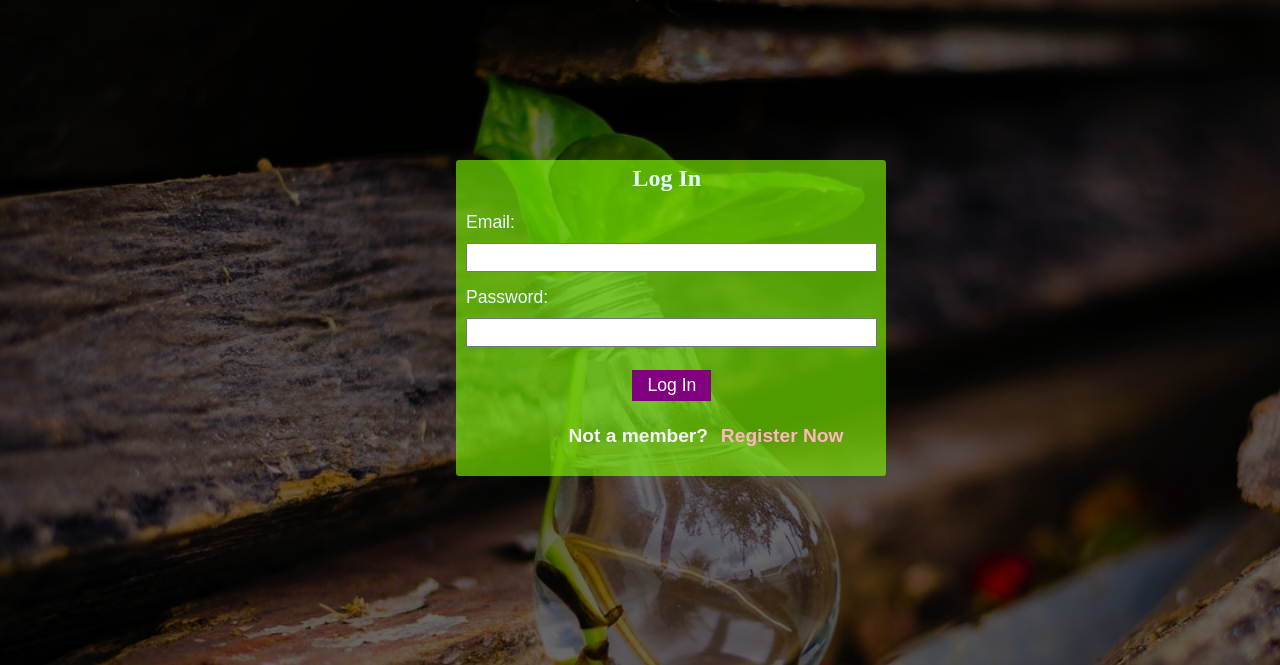
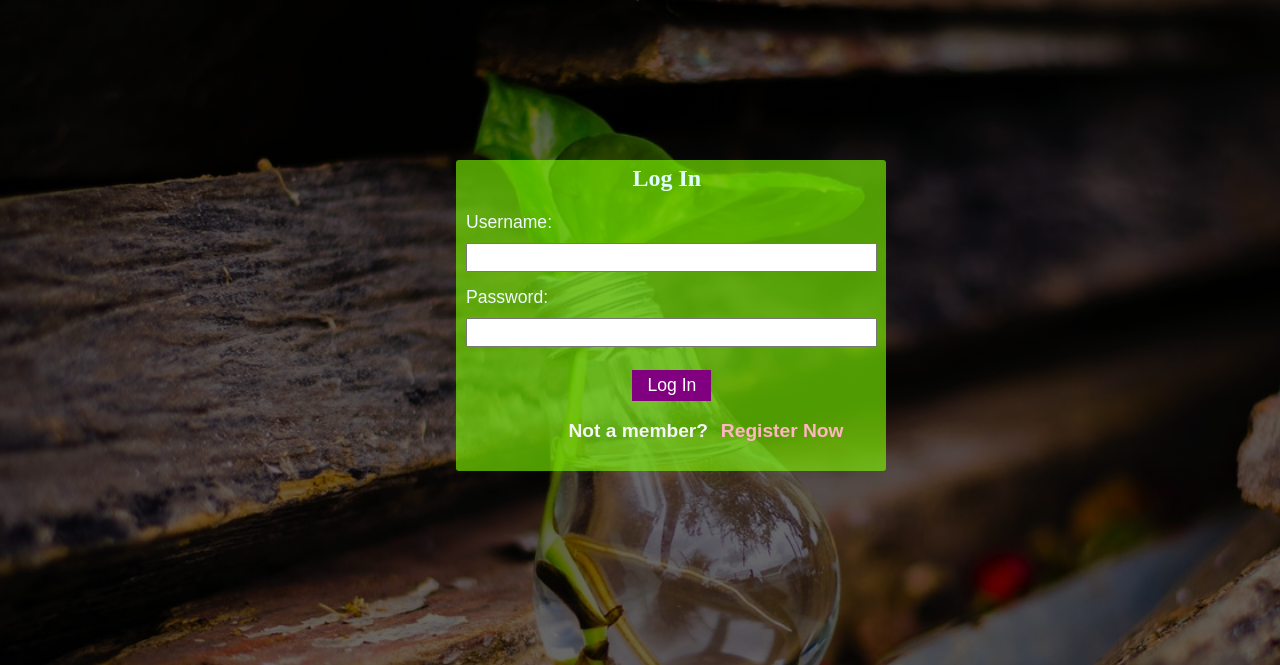
Before and after one commit to Amansingh1202/QandA_app, a Django app: page /login/ in a window 1280 px wide. Shown: the top 665 px of the page. Run offline with Django 3.2, Linux system fonts and the light colour scheme.

Commit message:
completed login system

```diff
--- a/QandA_app/urls.py
+++ b/QandA_app/urls.py
@@ -22,5 +22,6 @@ urlpatterns = [
     path('',views.index),
     path('login/',views.login),
     path('index/',views.main),
+    path('index/login/',views.login),
     path('admin/', admin.site.urls),
 ]
--- a/quiz/views.py
+++ b/quiz/views.py
@@ -1,48 +1,42 @@
 from django.shortcuts import render,redirect
 from quiz import models
 from django.contrib import messages
-from django.contrib.auth.hashers import check_password,make_password
+from django.contrib.auth.models import User
+from django.contrib.auth import authenticate
+from django.contrib.auth.decorators import login_required
+
 
 def index(request):
     if request.method == "POST":
         name = request.POST['name']
         email = request.POST['email']
         password = request.POST['password']
-        user = models.User.objects.filter(email=email).all()
-        if not user:
-            newUser = models.User(full_name=name,email=email,   password=password)
-            newUser.save()
-            return redirect('login/')
-        else:
+        try:
+            user = User.objects.create_user(name,email,password)
+            user.save()
+        except:
             context = {}
-            context['error'] = "Email already exists!!"
+            context['error'] = "Username already taken!!"
             return render(request,'quiz/index.html',context)
-    elif request.method == "GET":
+        return redirect('login/')
+    else:
         return render(request,'quiz/index.html')
 
 def login(request):
     if request.method == "GET":
         return render(request,'quiz/login.html')
     elif request.method == "POST":
-        email = request.POST['email']
+        username = request.POST['username']
         password = request.POST['password']
-        user = models.User.objects.filter(email=email).first()
-        if not user:
+        user = authenticate(username=username,password=password)
+        if user is not None:
+            return render(request,'quiz/main.html')
+        else:
             context = {}
-            context['error'] = "Wrong Email"
+            context['error'] = "Wrong Username or Password"
             return render(request,'quiz/login.html',context)
-        else:
-            password1 = user.password
-            is_correct = (password1 == password)
-            print(is_correct)
-            if is_correct:
-                return render(request,'quiz/main.html')
-            else:
-                context = {}
-                context['error'] = "Wrong Password"
-                return render(request,'quiz/login.html',context)
 
-
+@login_required(login_url='login/')
 def main(request):
     if request.method == "GET":
         return render(request,"quiz/main.html")
--- a/templates/quiz/login.html
+++ b/templates/quiz/login.html
@@ -12,15 +12,17 @@
             <h2>Log In</h2>
             <form method="POST">
                 {% csrf_token %}
-                <label for="email">Email:</label>
-                <input @blur="register" v-model="email" name="email" />
-                <div class="error">[[ errors.email ]]</div>
+                <label for="username">Username:</label>
+                <input @blur="register" v-model="user.username" name="username" />
+                <div class="error">[[ errors.username ]]</div>
                 <label for="password">Password:</label>
-                <input @blur="register" v-model="password" name="password" />
+                <input @blur="register"
+                type="password" v-model="user.password" name="password" />
                 <div class="error">[[ errors.password ]]</div>
-                <button type="submit">Log In</button>
+                <button :disabled="anyError"
+                type="submit">Log In</button>
             </form>
-            <h4 class="error">{{error}}</h4>
+            <h4 id="error">{{error}}</h4>
             <form>
                 <h3>Not a member?<a href="/">Register Now</a></h3>
             </form>
@@ -32,7 +34,7 @@
             delimiters:['[[',']]'],
             data:{
                 user:{
-                    email:'',
+                    username:'',
                     password:'',
                 },
                 valid : true,
@@ -45,39 +47,21 @@
                 err.remove();
         },5000);
             },
-            method:{
-                validateEmail(email){
-                    if (!email.length){
+            methods:{
+                validateName(username){
+                    if (!username.length){
                         return {valid:false,error:"This field is required"}
-                    }
-                    if (!email.match(/^[a-zA-Z0-9+_.-]+@[a-zA-Z0-9.-]+$/)){
-                        return {valid:false,error:"Please,enter a valid email"}
-                    }
-                    return {valid:true,error:null}
-                },
-                validatePassword(password){
-                    if (!password.length){
-                        return {valid:false,error:"This field is required"}
-                    }
-                    if(password.length < 7){
-                        return {valid:true,error:"Password too short :("}
                     }
                     return {valid:true,error:null}
                 },
                 register(){
                     this.errors = {}
-                    const vEmail = this.validateEmail(this.user.email);
-                    this.errors.email = vEmail.error;
+                    const vname = this.validateName(this.user.username);
+                    this.errors.username = vname.error;
                     if(this.valid){
-                        this.valid = vEmail.valid
+                        this.valid = vname.valid
                     }
-                    const vPassword = this.validatePassword(this.user.password);
-                    this.errors.password = vPassword.error;
-                    if(this.valid){
-                        this.valid = vPassword.valid
-                    }
-
-                    if((this.errors.email == null) && (this.errors.password == null)){
+                    if(this.errors.username == null){
                       this.anyError = false;
                     }
                     else{
@@ -111,6 +95,11 @@ body{
 }
 
 .error{
+  font-size:1.1em;
+  font-family:sans-serif;
+  color:red;
+}
+#error{
   font-size:1.1em;
   font-family:sans-serif;
   color:red;
```
Also changed, not shown: quiz/models.py (+5 -21 lines), templates/quiz/index.html (+7 -2 lines), templates/quiz/main.html (+10 -2 lines), quiz/migrations/0002_delete_questions.py (added), quiz/migrations/0003_auto_20201103_1604.py (added).
